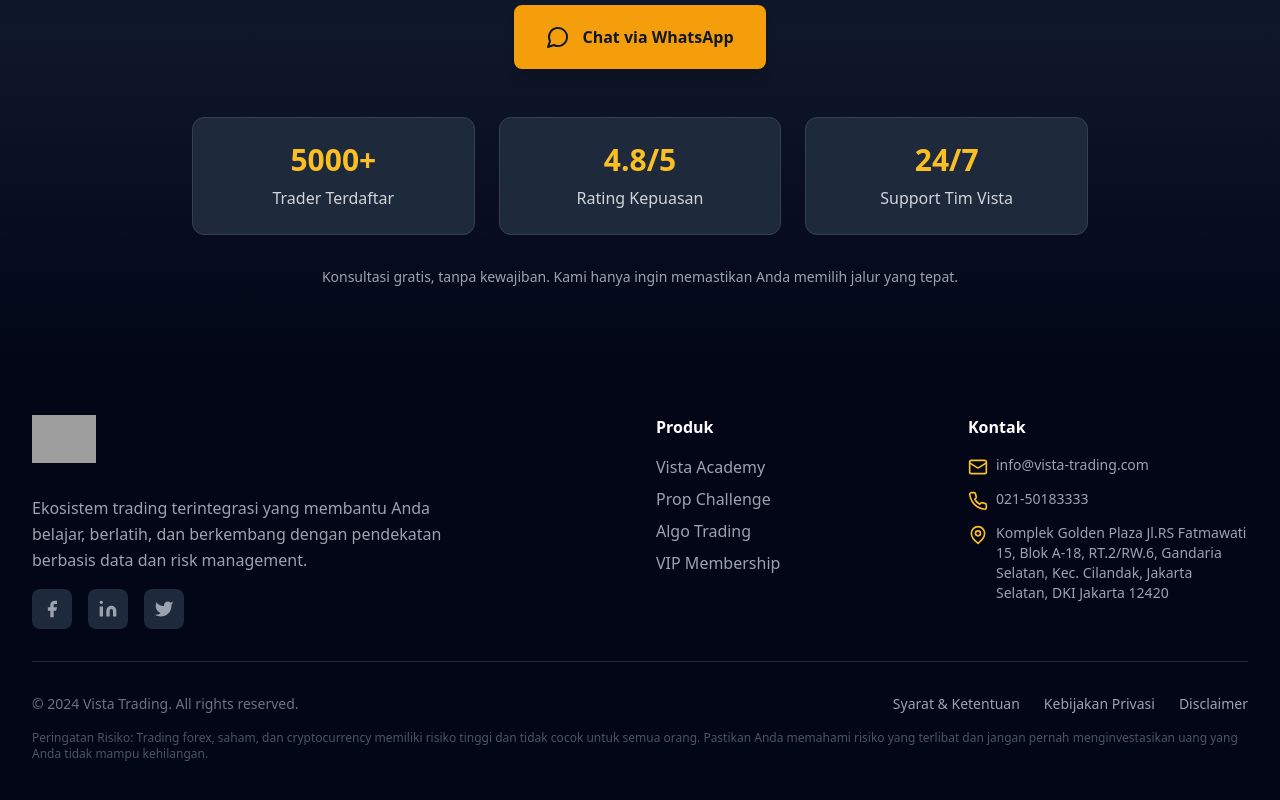
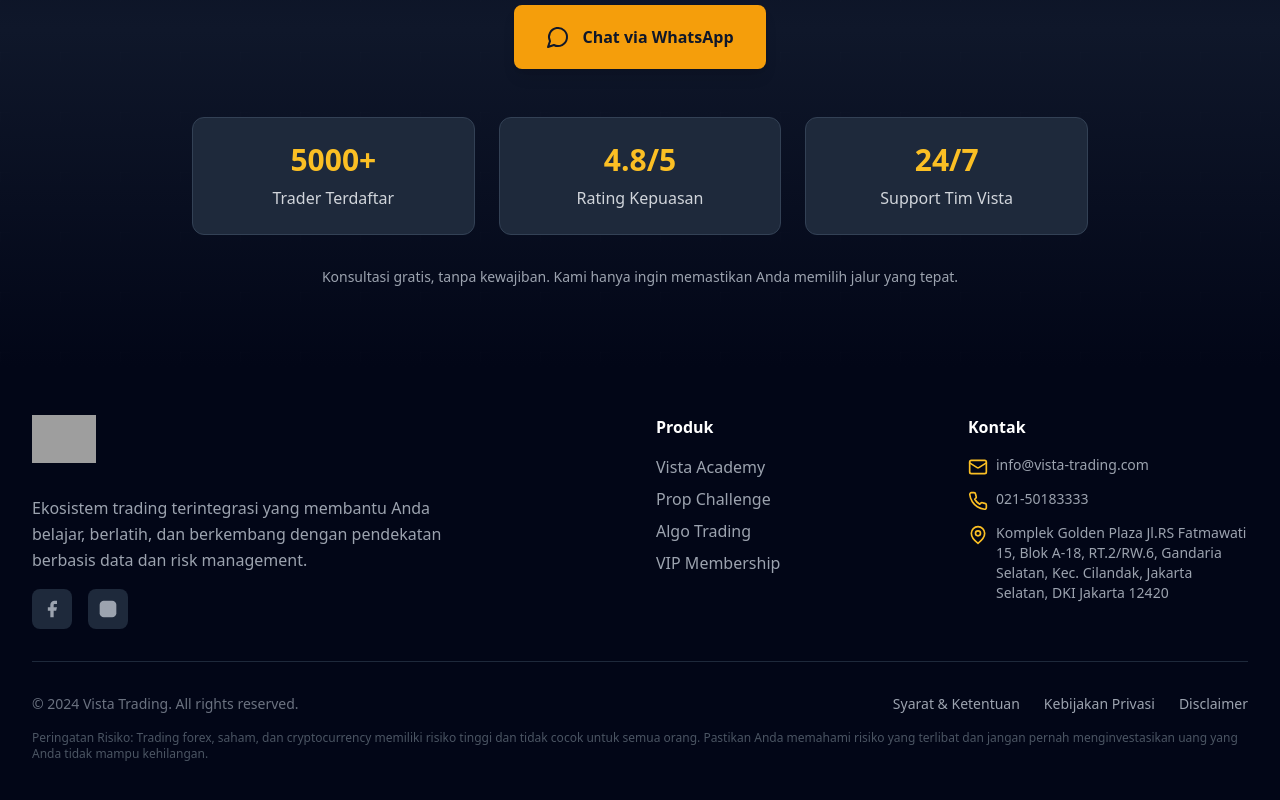
Before and after one commit to yudibasri03/vista, a React (Vite) app: page / in a window 1280 px wide. Shown: the part 6176-6976 px from the top of the page. Built offline with nearby package versions, Linux system fonts and the light colour scheme; grey boxes are pictures that could not be loaded.

Commit message:
Updated Footer.tsx

```diff
--- a/src/components/Footer.tsx
+++ b/src/components/Footer.tsx
@@ -19,17 +19,13 @@ export default function Footer() {
               Ekosistem trading terintegrasi yang membantu Anda belajar, berlatih, dan berkembang dengan pendekatan berbasis data dan risk management.
             </p>
             <div className="flex gap-4">
-              <a href="#" className="w-10 h-10 bg-slate-800 hover:bg-amber-500 rounded-lg flex items-center justify-center transition-colors duration-300">
+              <a href="https://web.facebook.com/vista.penasihat" target="_blank" rel="noopener noreferrer" className="w-10 h-10 bg-slate-800 hover:bg-amber-500 rounded-lg flex items-center justify-center transition-colors duration-300">
                 <span className="sr-only">Facebook</span>
                 <svg className="w-5 h-5" fill="currentColor" viewBox="0 0 24 24"><path d="M18 2h-3a5 5 0 00-5 5v3H7v4h3v8h4v-8h3l1-4h-4V7a1 1 0 011-1h3z"></path></svg>
               </a>
-              <a href="#" className="w-10 h-10 bg-slate-800 hover:bg-amber-500 rounded-lg flex items-center justify-center transition-colors duration-300">
+              <a href="https://www.instagram.com/vista.penasihat/" target="_blank" rel="noopener noreferrer" className="w-10 h-10 bg-slate-800 hover:bg-amber-500 rounded-lg flex items-center justify-center transition-colors duration-300">
                 <span className="sr-only">Instagram</span>
-                <svg className="w-5 h-5" fill="currentColor" viewBox="0 0 24 24"><path d="M16 8a6 6 0 016 6v7h-4v-7a2 2 0 00-2-2 2 2 0 00-2 2v7h-4v-7a6 6 0 016-6zM2 9h4v12H2z"></path><circle cx="4" cy="4" r="2"></circle></svg>
-              </a>
-              <a href="#" className="w-10 h-10 bg-slate-800 hover:bg-amber-500 rounded-lg flex items-center justify-center transition-colors duration-300">
-                <span className="sr-only">Twitter</span>
-                <svg className="w-5 h-5" fill="currentColor" viewBox="0 0 24 24"><path d="M23 3a10.9 10.9 0 01-3.14 1.53 4.48 4.48 0 00-7.86 3v1A10.66 10.66 0 013 4s-4 9 5 13a11.64 11.64 0 01-7 2c9 5 20 0 20-11.5a4.5 4.5 0 00-.08-.83A7.72 7.72 0 0023 3z"></path></svg>
+                <svg className="w-5 h-5" fill="currentColor" viewBox="0 0 24 24"><rect x="2" y="2" width="20" height="20" rx="5" ry="5"></rect><path d="M16 11.37A4 4 0 1 1 12.63 8 4 4 0 0 1 16 11.37z"></path><line x1="17.5" y1="6.5" x2="17.51" y2="6.5"></line></svg>
               </a>
             </div>
           </div>
```
